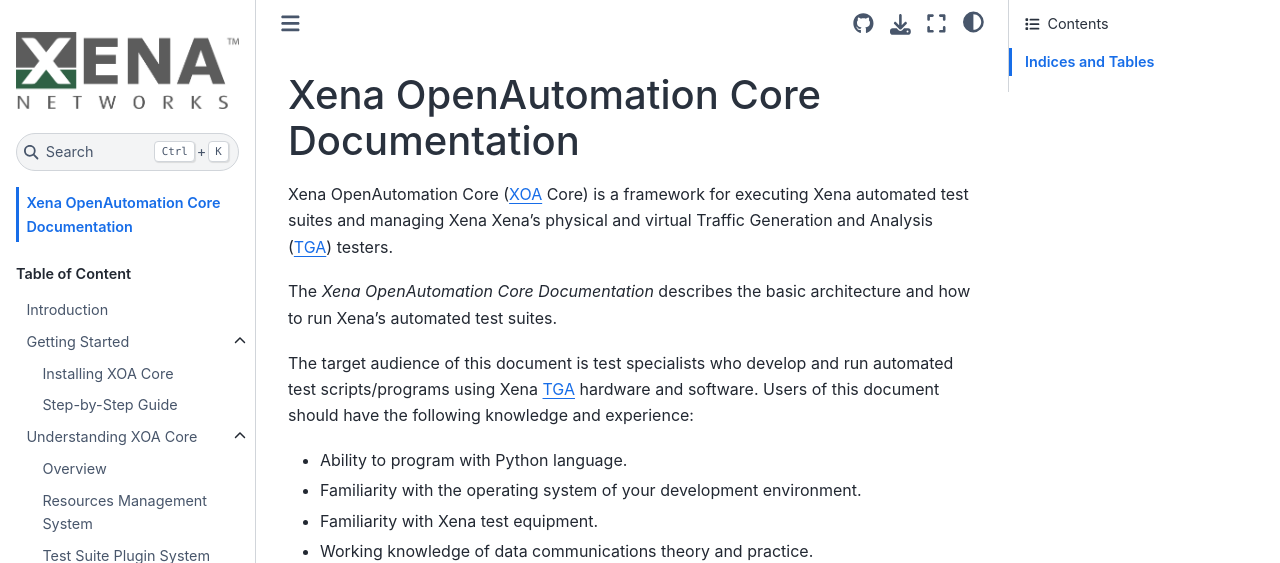
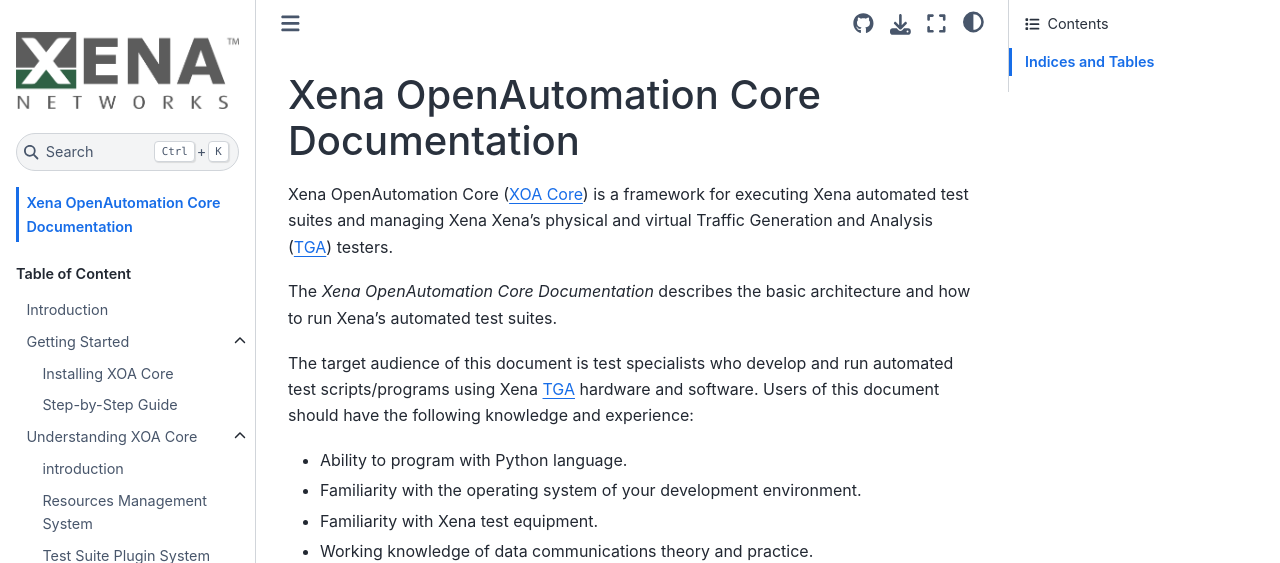
Before and after one commit to xenanetworks/open-automation-core, a Sphinx documentation site: the page built from docs/source/index.rst, in a window 1280 px wide and 1328 px high. Shown: the top 563 px of the window. Built offline with Sphinx 7.4.7 and the Sphinx Book theme 1.1.4, drawn with Linux system fonts in a browser that asks for light colours.

Commit message:
Fix broken glossary ref

```diff
--- a/docs/source/index.rst
+++ b/docs/source/index.rst
@@ -2,7 +2,7 @@
 Xena OpenAutomation Core Documentation
 ======================================
 
-Xena OpenAutomation Core (:term:`XOA` Core) is a framework for executing Xena automated test suites and managing Xena Xena's physical and virtual Traffic Generation and Analysis (:term:`TGA`) testers.
+Xena OpenAutomation Core (:term:`XOA Core`) is a framework for executing Xena automated test suites and managing Xena Xena's physical and virtual Traffic Generation and Analysis (:term:`TGA`) testers.
 
 The *Xena OpenAutomation Core Documentation* describes the basic architecture and how to run Xena's automated test suites.
 
--- a/docs/source/introduction.rst
+++ b/docs/source/introduction.rst
@@ -1,7 +1,7 @@
 Introduction
 ==============
 
-Xena OpenAutomation Core (:term:`XOA` Core) is the framework that provides a standardized way for developers and test specialists to develop, integrate, and execute test suites, as well as managing Xena's physical and virtual testers.
+Xena OpenAutomation Core (:term:`XOA Core`) is the framework that provides a standardized way for developers and test specialists to develop, integrate, and execute test suites, as well as managing Xena's physical and virtual testers.
 
 XOA Core uses `XOA Python API <https://github.com/xenanetworks/open-automation-python-api>`_ as its fundamental driver to communicate with Xena testers. XOA Core also provides a set of standardized interfaces for users to send test configurations, receive test results, receive communication message with testers, as well as manage testers.
 
--- a/docs/source/understand_xoa_core/index.rst
+++ b/docs/source/understand_xoa_core/index.rst
@@ -3,7 +3,7 @@
 
 .. toctree::
 
-    overview
+    introduction
     resource_mgt_sys
     ts_plugin_sys
     test_exec_sys
--- a/docs/source/understand_xoa_core/overview.rst
+++ b/docs/source/understand_xoa_core/introduction.rst
@@ -1,5 +1,5 @@
-Overview
-=========
+introduction
+=============
 
 The XOA Core is an asynchronous Python framework that can be represented by four subsystems:
 
```
